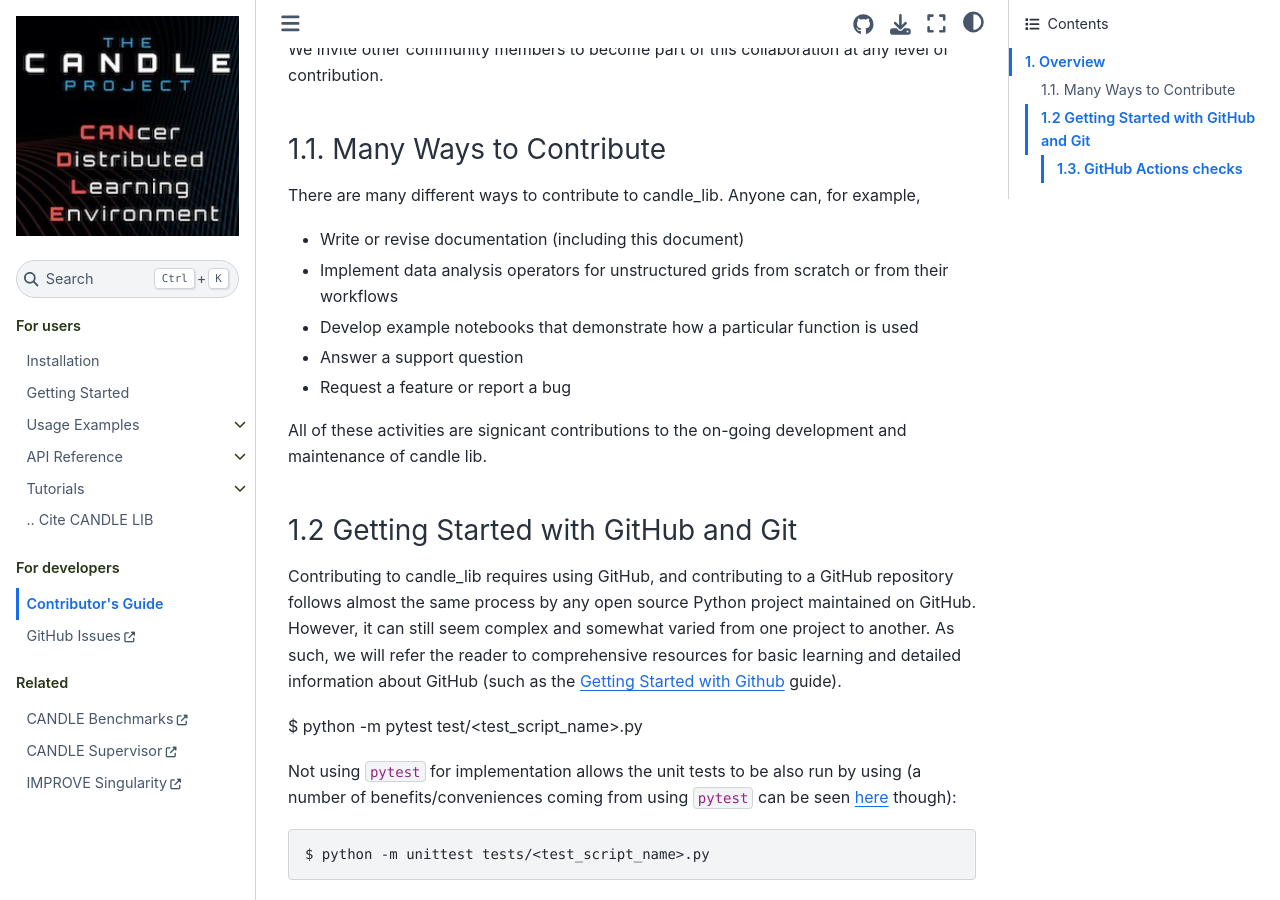
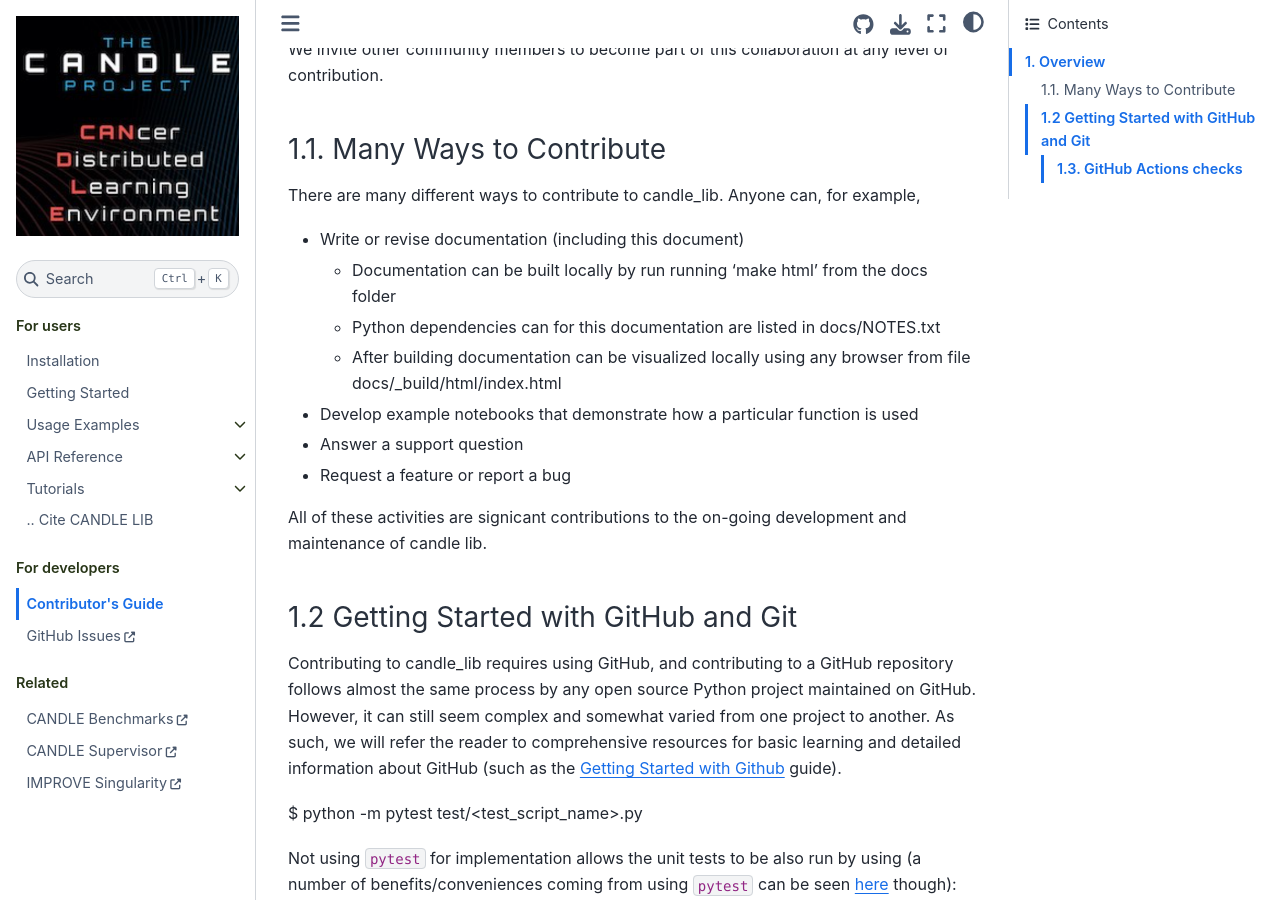
Before and after one commit to ECP-CANDLE/candle_lib, a Sphinx documentation site: the page built from docs/contributing.rst, in a window 1280 px wide and 900 px high, scrolled down 418 px. Built offline with Sphinx 7.4.7 and the Sphinx Book theme 1.1.4, drawn with Linux system fonts in a browser that asks for light colours.

```diff
--- a/docs/api.rst
+++ b/docs/api.rst
@@ -10,7 +10,6 @@
 
 .. toctree::
    :maxdepth: 2
-   :hidden:
 
    api_data_preprocessing_utils/index.rst
    api_pytorch_utils/index.rst
--- a/docs/contributing.rst
+++ b/docs/contributing.rst
@@ -29,8 +29,10 @@
 example,
 
 * Write or revise documentation (including this document)
-* Implement data analysis operators for unstructured grids from scratch
-  or from their workflows
+
+  * Documentation can be built locally by run running 'make html' from the docs folder
+  * Python dependencies can for this documentation are listed in docs/NOTES.txt
+  * After building documentation can be visualized locally using any browser from file docs/_build/html/index.html
 * Develop example notebooks that demonstrate how a particular function
   is used
 * Answer a support question
```
Also changed, not shown: docs/index.rst (+19 -3 lines), docs/installation.rst (+5 -7 lines).
